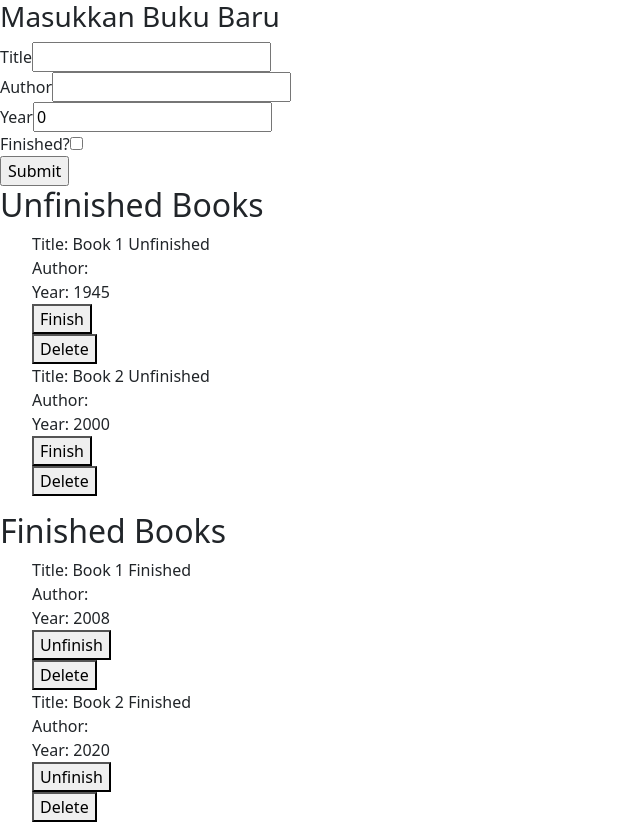
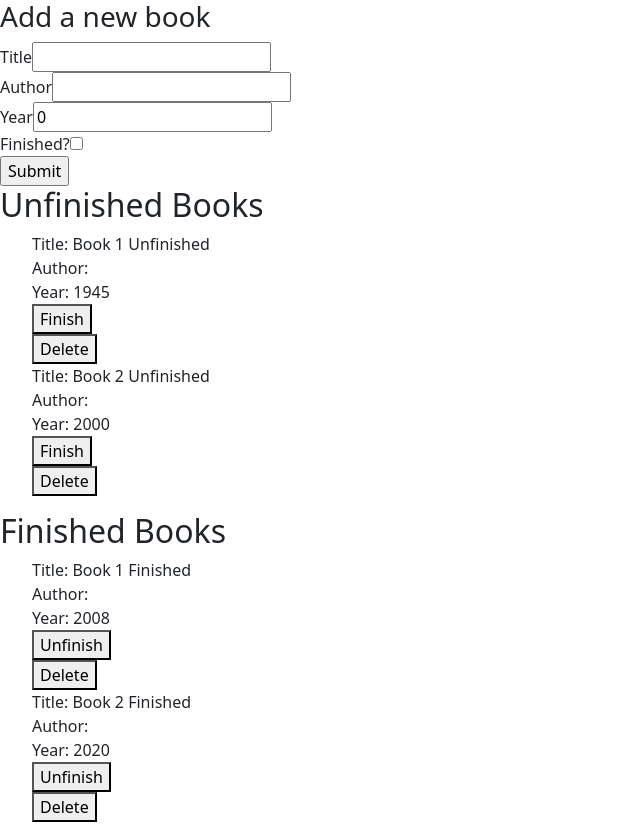
Before and after one commit to stevelukis/Bookshelf, a React (Create React App) app: page / in a window 1280 px wide. Shown: the whole page, without its empty margins (0-640 px from the left). Built offline with nearby package versions, Linux system fonts and the light colour scheme.

Commit message:
Translated title in add-book to English

```diff
--- a/src/add-book/components.js
+++ b/src/add-book/components.js
@@ -31,7 +31,7 @@ export function AddBook(props) {
 
   return (
     <section className="input_section">
-      <h3 className="input_title">Masukkan Buku Baru</h3>
+      <h3 className="input_title">Add a new book</h3>
       <form onSubmit={handleSubmit}>
         <div className="input">
           <label className="input_label"
```
